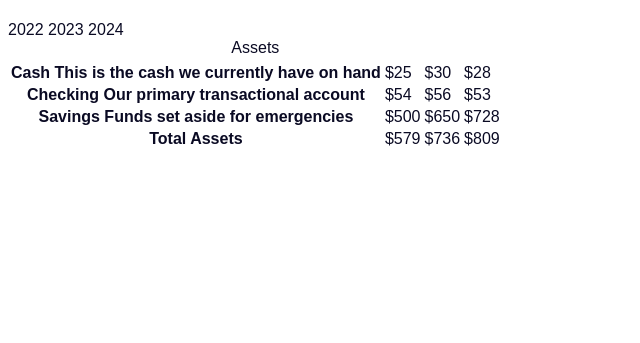
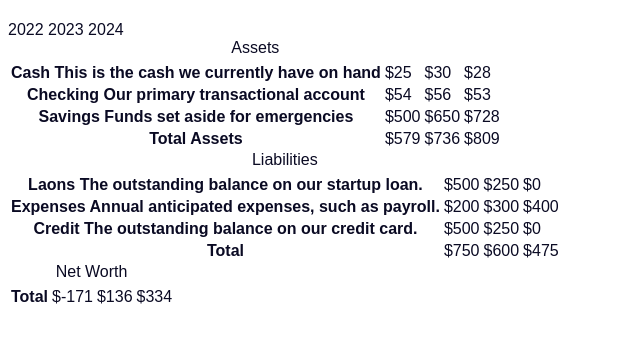
Before and after one commit to Hamser1001/balance_sheet, a plain HTML site: page index.html in a window 1280 px wide. Shown: the part 107-450 px from the top of the page, without its empty margins (0-640 px from the left). Drawn offline with Linux system fonts and the light colour scheme.

Commit message:
finish html stracture

```diff
--- a/index.html
+++ b/index.html
@@ -58,6 +58,62 @@
                         </tr>
                     </tbody>
                 </table>
+                <table>
+                    <caption>Liabilities</caption>
+                    <thead>
+                        <tr>
+                            <td></td>
+                            <th><span class="sr-only">2022</span></th>
+                            <th><span class="sr-only">2023</span></th>
+                            <th><span class="sr-only">2024</span></th>
+                        </tr>
+                    </thead>
+                    <tbody>
+                        <tr class="data">
+                            <th>Laons <span class="description">The outstanding balance on our startup loan.</span></th>
+                            <td>$500</td>
+                            <td>$250</td>
+                            <td class="current">$0</td>
+                        </tr>
+                        <tr class="data">
+                            <th>Expenses <span class="description">Annual anticipated expenses, such as payroll.</span></th>
+                            <td>$200</td>
+                            <td>$300</td>
+                            <td class="current">$400</td>
+                        </tr>
+                        <tr class="data">
+                            <th>Credit <span class="description">The outstanding balance on our credit card.</span></th>
+                            <td>$500</td>
+                            <td>$250</td>
+                            <td class="current">$0</td>
+                        </tr>
+                        <tr class="data">
+                            <th>Total <span class="sr-only">Liabilities</span></th>
+                            <td>$750</td>
+                            <td>$600</td>
+                            <td class="current">$475</td>
+                        </tr>
+                    </tbody>
+                </table>
+                <table>
+                    <caption>Net Worth</caption>
+                    <thead>
+                        <tr>
+                            <td></td>
+                            <th><span class="sr-only">2022</span></th>
+                            <th><span class="sr-only">2023</span></th>
+                            <th><span class="sr-only">2024</span></th>
+                        </tr>
+                    </thead>
+                    <tbody>
+                        <tr class="total">
+                            <th>Total <span class="sr-only">Net Worth</span></th>
+                            <td>$-171</td>
+                            <td>$136</td>
+                            <td class="current">$334</td>
+                        </tr>
+                    </tbody>
+                </table>
             </div>
         </section>
     </main>
```
